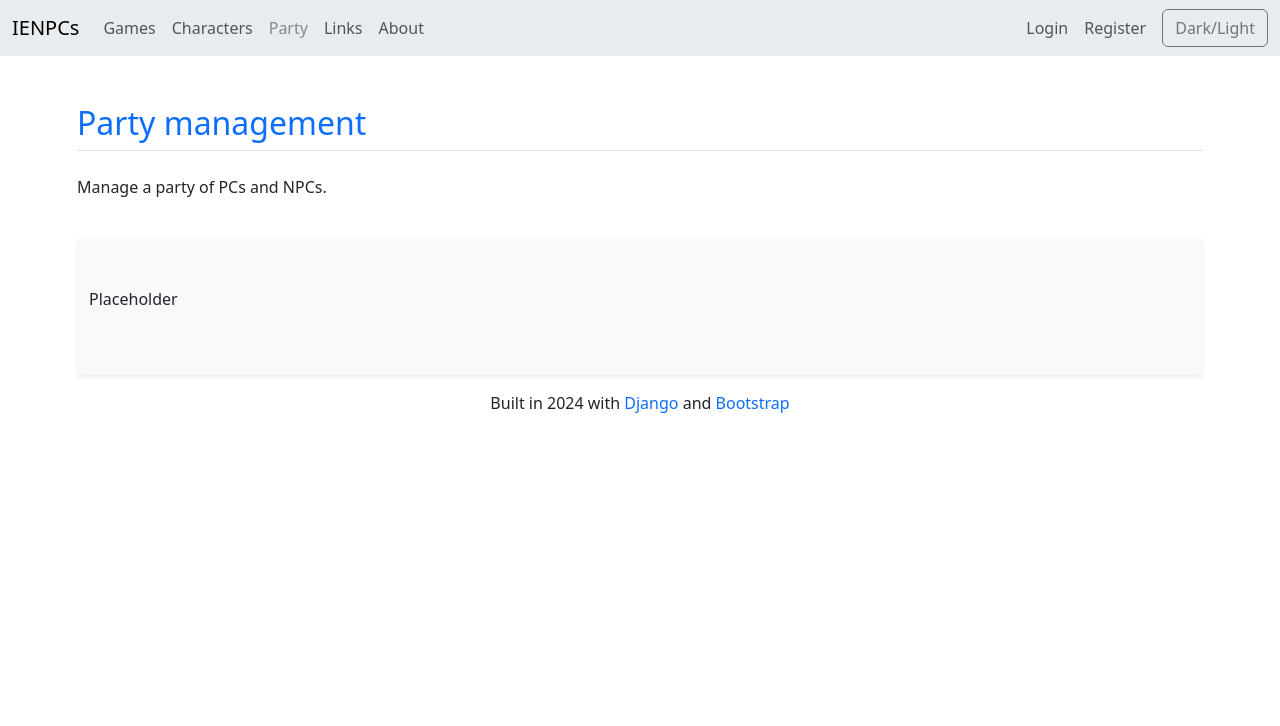
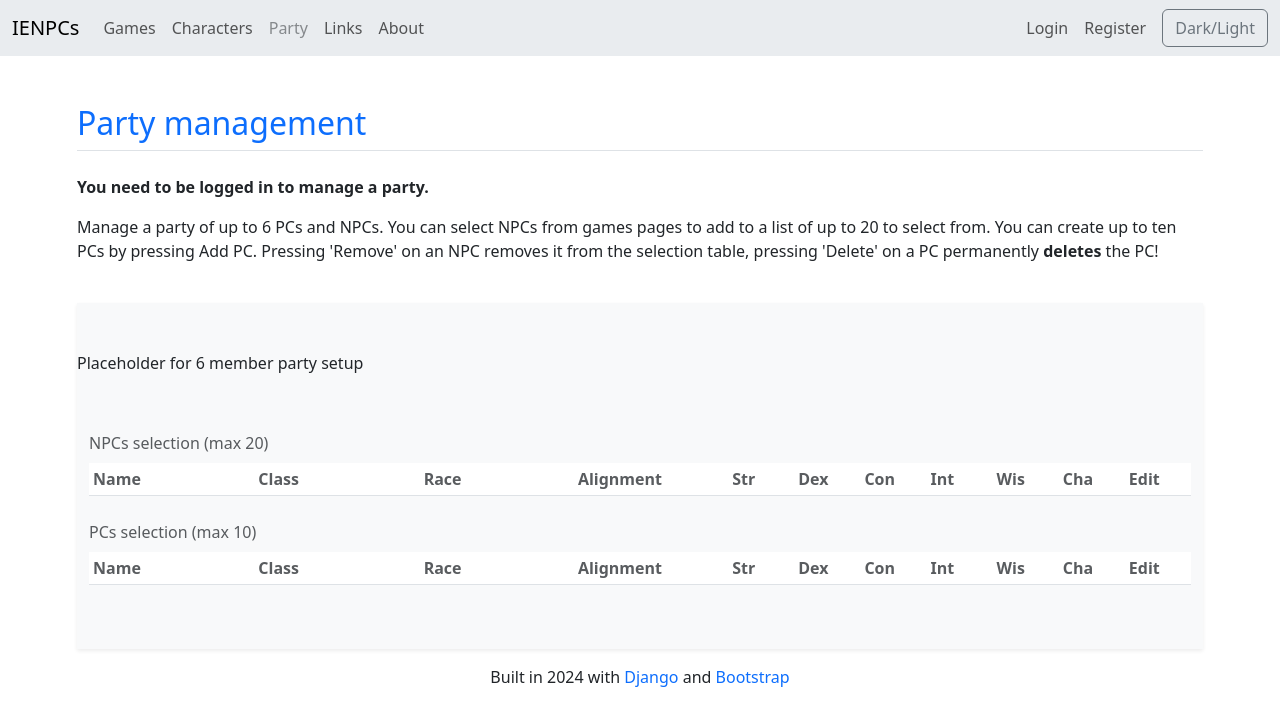
Before and after one commit to ddrmv/ienpcs, a Django app: page /gallery/party/ in a window 1280 px wide. Shown: the top 726 px of the page. Run offline with Django 5.2, Linux system fonts and the light colour scheme; lists and menus that the app fills with data are empty; parts of the project's set-up code (start-up, migrations or seed data) failed here and were passed over.

Commit message:
Add Npc and Pc tables to Party page

```diff
--- a/ienpcs/gallery/templates/gallery/party_detail.html
+++ b/ienpcs/gallery/templates/gallery/party_detail.html
@@ -9,13 +9,107 @@
     <div class="row pt-5">
       <div class="col-12">
         <h2 class="border-bottom mb-4 pb-2"><a class="text-decoration-none" href="#">Party management</a></h2>
-        <p>Manage a party of PCs and NPCs.</p>
+        {% if not user.is_authenticated %}
+          <p>
+            <strong>You need to be logged in to manage a party.</strong>
+          </p>
+        {% endif %}
+        <p>
+          Manage a party of up to 6 PCs and NPCs. You can select NPCs from games pages to add to a list of up to 20 to select from. You can create up to ten PCs by pressing Add PC. Pressing 'Remove' on an NPC removes it from the selection table, pressing 'Delete' on a PC permanently <strong>deletes</strong> the PC!
+        </p>
       </div>
     </div>
 
     <div class="container mt-4 pb-5 shadow-sm bg-body-tertiary">
+      <div class="row pt-5">Placeholder for 6 member party setup</div>
       <div class="row pt-5">
-        <p>Placeholder</p>
+        <div class="col-12">
+          <table class="table table-striped table-sm caption-top table-hover">
+            <caption>NPCs selection (max 20)</caption>
+            <thead>
+              <tr>
+                <th class="text-muted" scope="col-3" style="width:15%">Name</th>
+                <th class="text-muted" scope="col-1" style="width:15%">Class</th>
+                <th class="text-muted" scope="col-1" style="width:14%">Race</th>
+                <th class="text-muted" scope="col-1" style="width:14%">Alignment</th>
+                <th class="text-muted" scope="col-1" style="width:6%">Str</th>
+                <th class="text-muted" scope="col-1" style="width:6%">Dex</th>
+                <th class="text-muted" scope="col-1" style="width:6%">Con</th>
+                <th class="text-muted" scope="col-1" style="width:6%">Int</th>
+                <th class="text-muted" scope="col-1" style="width:6%">Wis</th>
+                <th class="text-muted" scope="col-1" style="width:6%">Cha</th>
+                <th class="text-muted" scope="col-1" style="width:6%">Edit</th>
+              </tr>
+            </thead>
+
+            <tbody>
+              {% for npc in npcs %}
+                <tr>
+                  <td>{{ npc.name }} {{ npc.id }}</td>
+                  <td>{{ npc.adnd_class }}</td>
+                  <td>{{ npc.race }}</td>
+                  <td>{{ npc.get_alignment_display }}</td>
+                  {# prettier-ignore #}
+                  <td>
+                    {{ npc.str }}{% if npc.str_percentile %}/{{ npc.str_percentile }}
+                    {% endif %}
+                  </td>
+                  <td>{{ npc.dex }}</td>
+                  <td>{{ npc.con }}</td>
+                  <td>{{ npc.int }}</td>
+                  <td>{{ npc.wis }}</td>
+                  <td>{{ npc.cha }}</td>
+                  <td>
+                    <a href="#"><small>Remove</small></a>
+                  </td>
+                </tr>
+              {% endfor %}
+            </tbody>
+          </table>
+
+          <table class="table table-striped table-sm caption-top table-hover">
+            <caption>PCs selection (max 10)</caption>
+            <thead>
+              <tr>
+                <th class="text-muted" scope="col-3" style="width:15%">Name</th>
+                <th class="text-muted" scope="col-1" style="width:15%">Class</th>
+                <th class="text-muted" scope="col-1" style="width:14%">Race</th>
+                <th class="text-muted" scope="col-1" style="width:14%">Alignment</th>
+                <th class="text-muted" scope="col-1" style="width:6%">Str</th>
+                <th class="text-muted" scope="col-1" style="width:6%">Dex</th>
+                <th class="text-muted" scope="col-1" style="width:6%">Con</th>
+                <th class="text-muted" scope="col-1" style="width:6%">Int</th>
+                <th class="text-muted" scope="col-1" style="width:6%">Wis</th>
+                <th class="text-muted" scope="col-1" style="width:6%">Cha</th>
+                <th class="text-muted" scope="col-1" style="width:6%">Edit</th>
+              </tr>
+            </thead>
+
+            <tbody>
+              {% for pc in pcs %}
+                <tr>
+                  <td>{{ pc.name }} {{ pc.id }}</td>
+                  <td>{{ pc.adnd_class }}</td>
+                  <td>{{ pc.race }}</td>
+                  <td>{{ pc.alignment }}</td>
+                  {# prettier-ignore #}
+                  <td>
+                    {{ pc.str }}{% if pc.str_percentile %}/{{ pc.str_percentile }}
+                    {% endif %}
+                  </td>
+                  <td>{{ pc.dex }}</td>
+                  <td>{{ pc.con }}</td>
+                  <td>{{ pc.int }}</td>
+                  <td>{{ pc.wis }}</td>
+                  <td>{{ pc.cha }}</td>
+                  <td>
+                    <a href="#"><small>Delete</small></a>
+                  </td>
+                </tr>
+              {% endfor %}
+            </tbody>
+          </table>
+        </div>
       </div>
     </div>
   </div>
--- a/ienpcs/gallery/views.py
+++ b/ienpcs/gallery/views.py
@@ -2,11 +2,11 @@ from django.contrib import messages
 from django.contrib.auth import authenticate, login, logout
 from django.http import HttpResponseRedirect
 from django.shortcuts import get_object_or_404, redirect, render
+from django.utils import timezone
 from django.views import generic
-from django.utils import timezone
 
 from .forms import SignUpForm
-from .models import Character, Game, InvitationCode, Link, NpcInGame, Party
+from .models import Character, Game, InvitationCode, Link, Npc, NpcInGame, Party, Pc
 
 
 class GameListView(generic.ListView):
@@ -138,6 +138,12 @@ def register_user(request):
 
 def party_detail(request):
     context = {}
+    if request.user.is_authenticated:
+        party = Party.objects.get(user=request.user)
+        npcs = party.npcs.all()
+        pcs = Pc.objects.filter(party=party)
+        context["npcs"] = npcs
+        context["pcs"] = pcs
     return render(request, "gallery/party_detail.html", context)
 
 
```
Also changed, not shown: ienpcs/gallery/models.py (+6 -1 lines), ienpcs/gallery/migrations/0031_alter_pc_options_alter_party_npcs.py (added).
